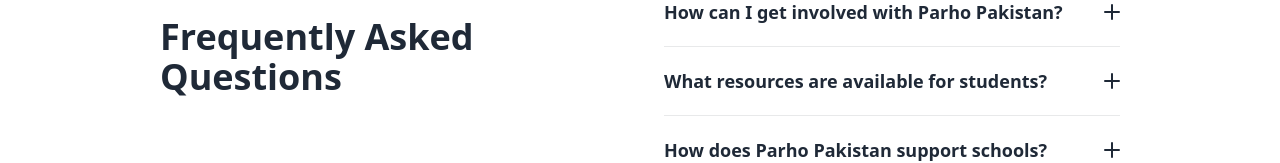
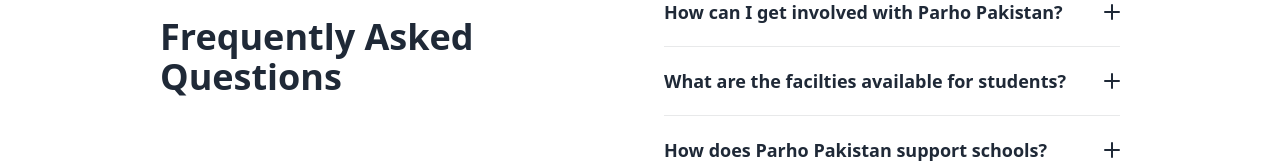
Before and after one commit to m-faisal930/Parho-Pakistan, a React (Vite) app in the folder frontend/: page /about in a window 1280 px wide. Shown: the part 1915-2078 px from the top of the page. Built offline with nearby package versions, Linux system fonts and the light colour scheme; no server answers.

Commit message:
Questions and answers updated

```diff
--- a/frontend/src/components/FAQs.jsx
+++ b/frontend/src/components/FAQs.jsx
@@ -28,7 +28,7 @@
               'You can participate in Parho Pakistan by joining our network of schools, donors, and volunteers. Visit our "Get Involved" page to find out how you can help.',
           },
           {
-            question: 'What resources are available for students?',
+            question: 'What are the facilties available for students?',
             answer:
               'Parho Pakistan provides students with access to free educational resources, including tutoring, study materials, and scholarship opportunities.',
           },
```
